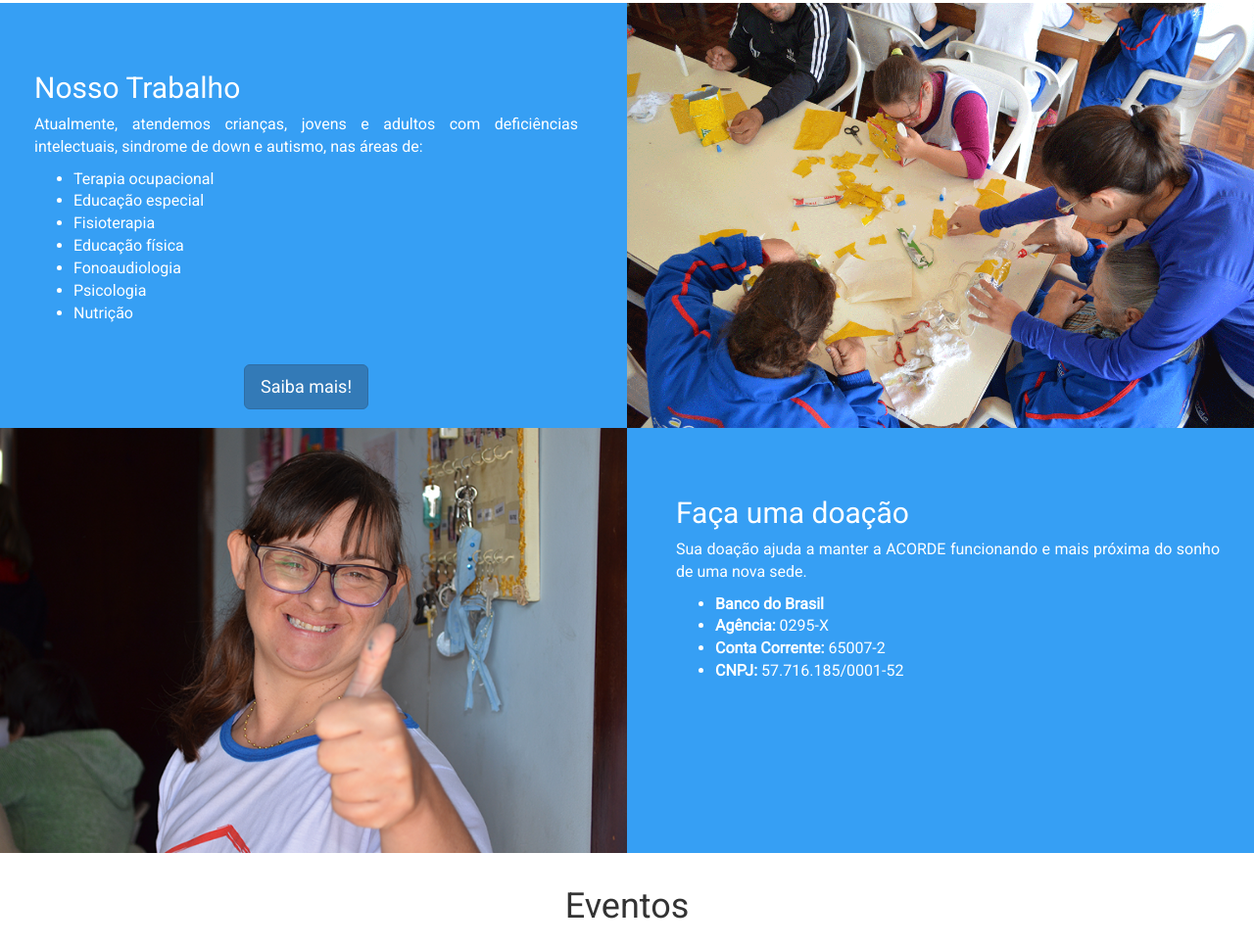
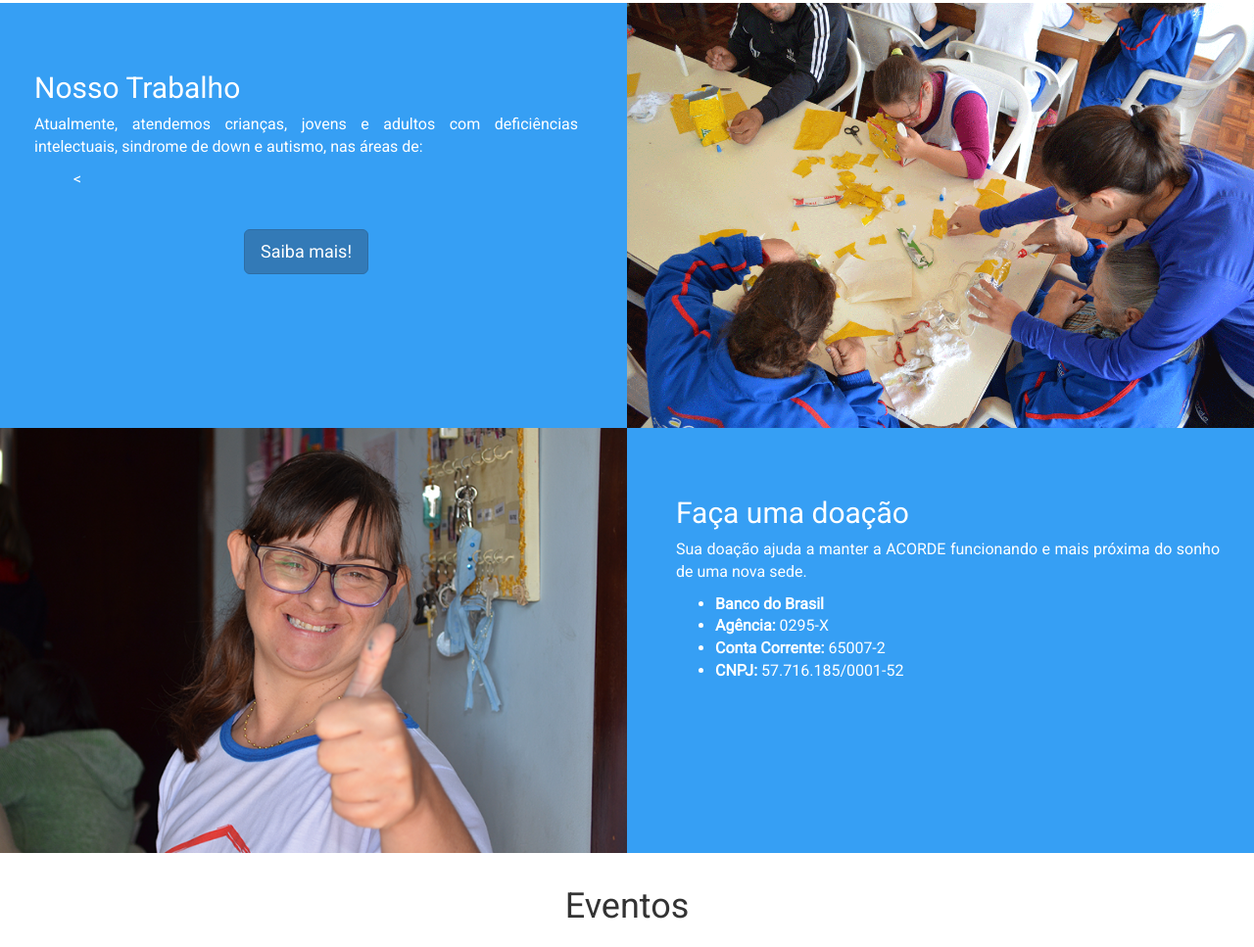
Before and after one commit to vanessasc/gnardari.github.io, a plain HTML site: page instituicao.html in a window 1280 px wide. Shown: the part 1771-2738 px from the top of the page at 98% size. Drawn offline with Linux system fonts and the light colour scheme.

Commit message:
outra tentativa

```diff
--- a/instituicao.html
+++ b/instituicao.html
@@ -142,13 +142,7 @@
               <p>
                   Atualmente, atendemos crianças, jovens e adultos com deficiências intelectuais, sindrome de down e autismo, nas áreas de:
                   <ul>
-                  <li>Terapia ocupacional</li>
-                  <li>Educação especial</li>
-                  <li>Fisioterapia</li>
-                  <li>Educação física</li>
-                  <li>Fonoaudiologia</li>
-                  <li>Psicologia</li>
-                  <li>Nutrição</li>
+                  <
                   </ul>
                     <div class="col-md-12 col-donate">
                         <p><a class="btn btn-primary btn-lg" href="#work" role="button">Saiba mais!</a></p>
```
